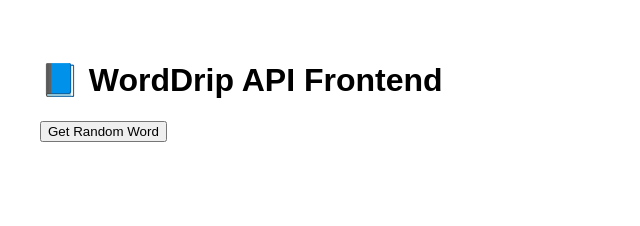
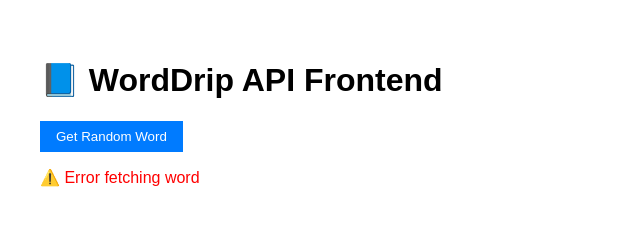
Before and after one commit to sumaiyahibrahim/worddrip, a website: page docs/index.html in a window 1280 px wide. Both pictures are taken after a click on the button "Get Random Word". Shown: the whole page, without its empty margins (0-640 px from the left). Drawn offline with Linux system fonts and the light colour scheme; no server answers.

Commit message:
Update index.html

```diff
--- a/docs/index.html
+++ b/docs/index.html
@@ -1,21 +1,33 @@
 <!DOCTYPE html>
 <html>
 <head>
-  <title>WordDrip</title>
+  <title>WordDrip API</title>
   <style>
     body {
-      font-family: sans-serif;
+      font-family: Arial, sans-serif;
       padding: 2rem;
+    }
+    button {
+      padding: 0.5rem 1rem;
+      background-color: #007bff;
+      color: white;
+      border: none;
+      cursor: pointer;
+    }
+    #result p {
+      margin: 0.5rem 0;
     }
   </style>
 </head>
 <body>
   <h1>📘 WordDrip API Frontend</h1>
   <button onclick="getRandomWord()">Get Random Word</button>
-  <div id="result" style="margin-top:1rem;"></div>
+
+  <div id="result" style="margin-top: 1rem;"></div>
 
   <script>
     async function getRandomWord() {
+      try {
         const res = await fetch("https://worddrip.onrender.com");
         const data = await res.json();
 
@@ -27,6 +39,10 @@
           <p><strong>Example:</strong> ${data.example}</p>
           <p><strong>Synonyms:</strong> ${data.synonyms?.join(", ") || "N/A"}</p>
         `;
+      } catch (err) {
+        document.getElementById("result").innerHTML = `<p style="color:red;">⚠️ Error fetching word</p>`;
+        console.error(err);
+      }
     }
   </script>
 </body>
```
Lines whose indentation alone changed are shown as unchanged.
